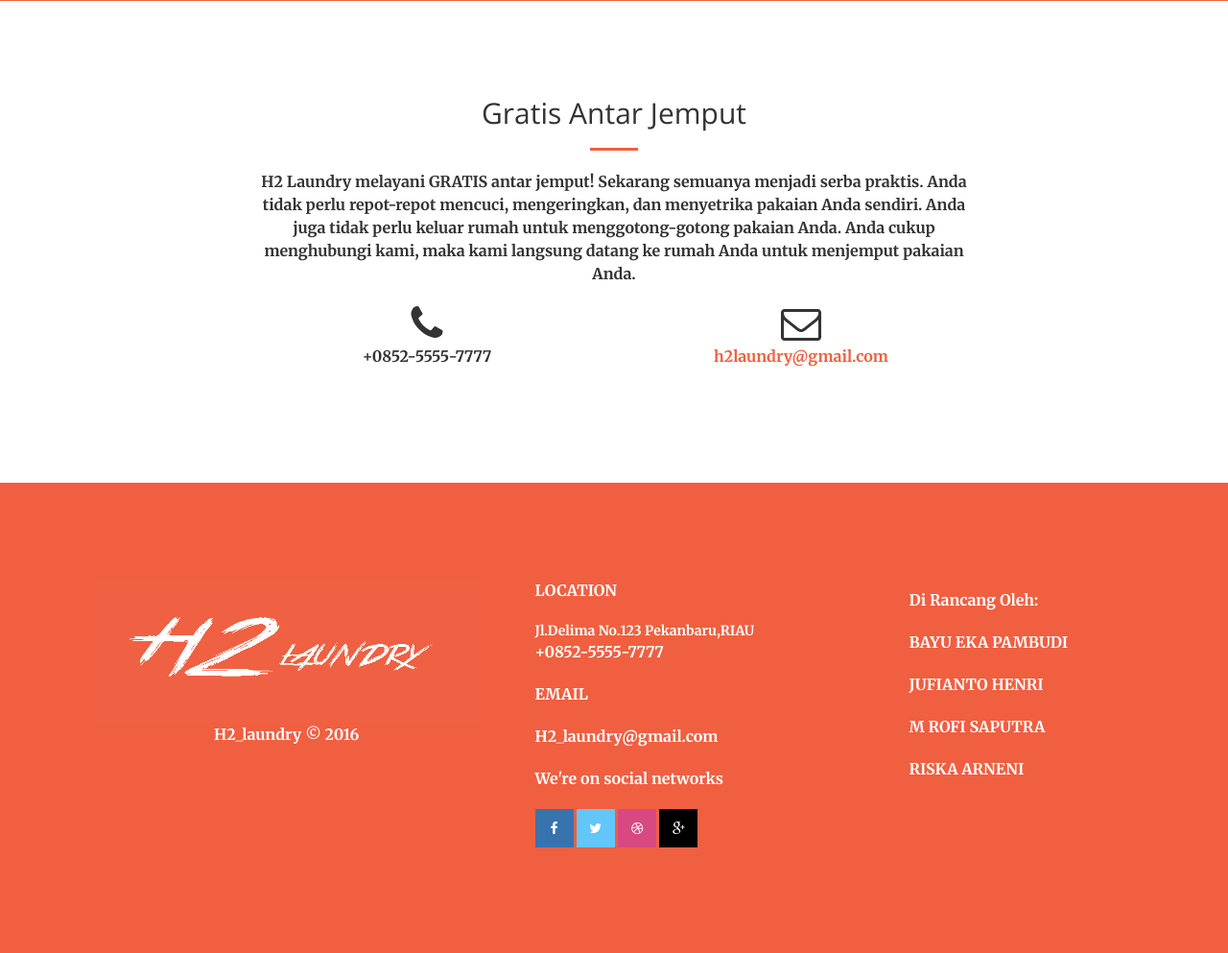
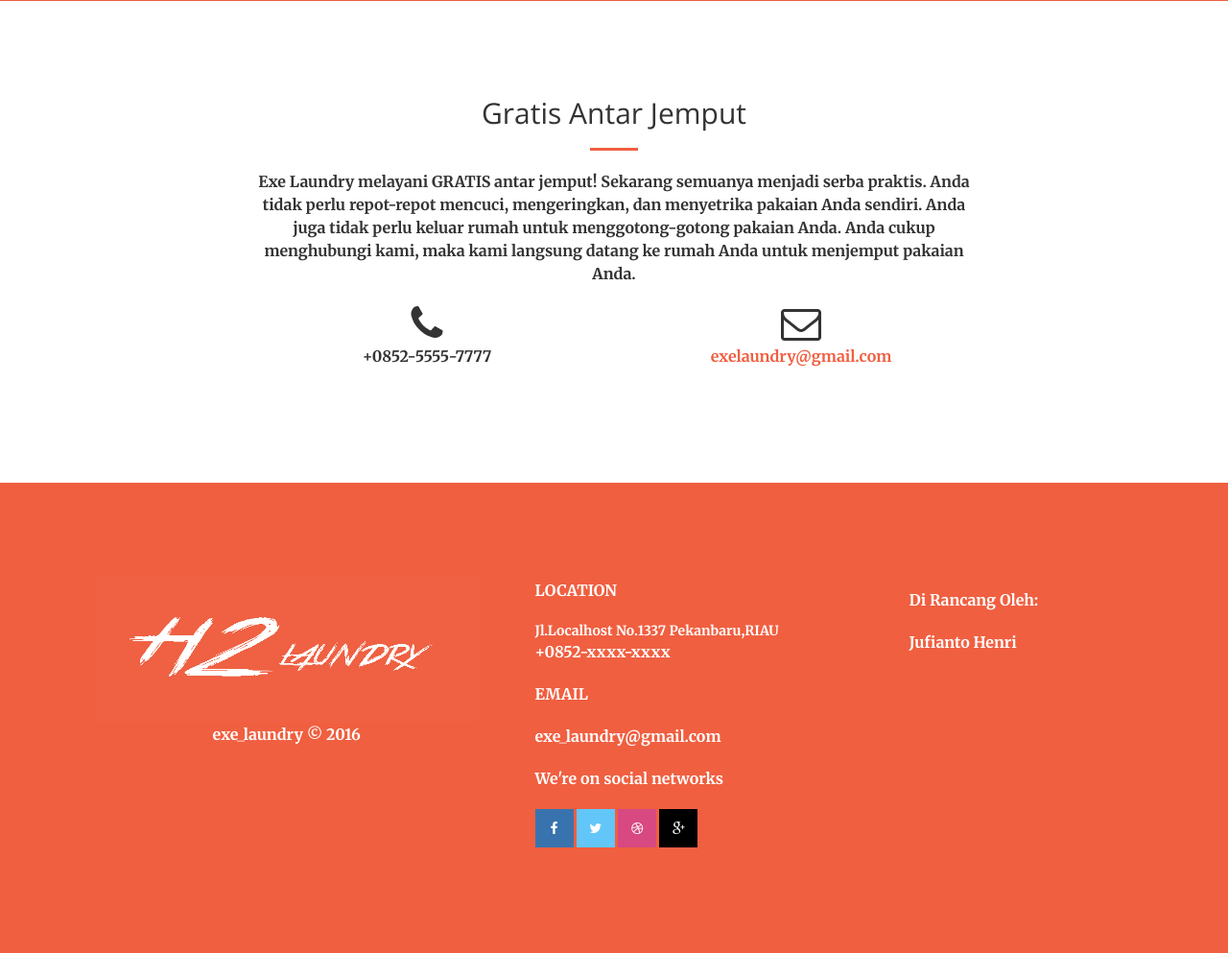
Before and after one commit to jufianto/h2laundry, a PHP site: page / in a window 1280 px wide. Shown: the part 2743-3736 px from the top of the page at 96% size. Run offline with PHP 8.4, Linux system fonts and the light colour scheme; some libraries are stand-ins or nearby versions.

Commit message:
perubahan untuk tampil produk contoh

```diff
--- a/index.php
+++ b/index.php
@@ -9,7 +9,7 @@
     <meta name="description" content="">
     <meta name="author" content="">
 
-    <title>H2 Laundry</title>
+    <title>Exe Laundry</title>
 
     <!-- Bootstrap Core CSS -->
     <link href="css/bootstrap.min.css" rel="stylesheet">
@@ -58,7 +58,7 @@
                 <button type="button" class="navbar-toggle collapsed" data-toggle="collapse" data-target="#bs-example-navbar-collapse-1">
                     <span class="sr-only">Toggle navigation</span> Menu <i class="fa fa-bars"></i>
                 </button>
-                <a class="navbar-brand page-scroll" href="#page-top">H2 Laundry</a>
+                <a class="navbar-brand page-scroll" href="#page-top">Exe Laundry</a>
             </div>
 
             <!-- Collect the nav links, forms, and other content for toggling -->
@@ -86,7 +86,7 @@
             <div class="header-content-inner">
                 <h1 id="homeHeading">Laundry Made Easy</h1>
                 <hr>
-                <p><b  class="text-default" >Jasa H2 laundry sudah melayani ratusan pelanggan dari seluruh Pekanbaru. Bergabunglah dan nikmatilah pengalaman eksklusif bersama H2 Laundry.<b ></p>
+                <p><b  class="text-default" >Jasa Exe laundry sudah melayani ratusan pelanggan dari seluruh Pekanbaru. Bergabunglah dan nikmatilah pengalaman eksklusif bersama Exe Laundry.<b ></p>
                 <a href="register.php" class="btn btn-primary btn-xl page-scroll sr-button">Daftar Sekarang</a>
             </div>
         </div>
@@ -111,7 +111,7 @@
         <div class="container">
             <div class="row">
                 <div class="col-lg-12 text-center">
-                    <h2 class="section-heading">How H2 Works</h2>
+                    <h2 class="section-heading">How Exe Works</h2>
                     <hr class="primary">
                 </div>
             </div>
@@ -260,7 +260,7 @@
                 <div class="col-lg-8 col-lg-offset-2 text-center">
                     <h2 class="section-heading">Gratis Antar Jemput</h2>
                     <hr class="primary">
-                    <p>H2 Laundry melayani GRATIS antar jemput! Sekarang semuanya menjadi serba praktis. Anda tidak perlu repot-repot mencuci, mengeringkan, dan menyetrika pakaian Anda sendiri. Anda juga tidak perlu keluar rumah untuk menggotong-gotong pakaian Anda. Anda cukup menghubungi kami, maka kami langsung datang ke rumah Anda untuk menjemput pakaian Anda.</p>
+                    <p>Exe Laundry melayani GRATIS antar jemput! Sekarang semuanya menjadi serba praktis. Anda tidak perlu repot-repot mencuci, mengeringkan, dan menyetrika pakaian Anda sendiri. Anda juga tidak perlu keluar rumah untuk menggotong-gotong pakaian Anda. Anda cukup menghubungi kami, maka kami langsung datang ke rumah Anda untuk menjemput pakaian Anda.</p>
 
 				</div>
 
@@ -270,7 +270,7 @@
                 </div>
                 <div class="col-lg-4 text-center">
                     <i class="fa fa-envelope-o fa-3x sr-contact"></i>
-                    <p><a href="mailto:your-email@your-domain.com">h2laundry@gmail.com</a></p>
+                    <p><a href="mailto:your-email@your-domain.com">exelaundry@gmail.com</a></p>
                 </div>
             </div>
         </div>
@@ -280,16 +280,16 @@
             <div class="row">
                 <div class="col-lg-5 col-sm-6 text-center">
                     <img src="img/ft-logo.jpg" height="150" width="400">
-					<p>H2_laundry © 2016</p>
+					<p>exe_laundry © 2016</p>
 
                 </div>
 				<div class="col-lg-4 col-sm-6 ">
 					<p><b>LOCATION</b></p>
-					<b>Jl.Delima No.123</b>
+					<b>Jl.Localhost No.1337</b>
 					<b>Pekanbaru,RIAU</b>
-					<p>+0852-5555-7777</p>
+					<p>+0852-xxxx-xxxx</p>
 					<p><b>EMAIL</b></p>
-					<p>H2_laundry@gmail.com</p>
+					<p>exe_laundry@gmail.com</p>
 					<p><b>We're on social networks</b></p>
 					<ul class="company-social">
                             <li class="social-facebook"><a href="#" target="_blank"><i class="fa fa-facebook"></i></a></li>
@@ -301,10 +301,7 @@
 				<div class="col-lg-3 col-sm-6 ">
                     <h2 class="section-heading"> </h2>
 					<p><b>Di Rancang Oleh:</b></p>
-					<p>BAYU EKA PAMBUDI</p>
-					<p>JUFIANTO HENRI</p>
-					<p>M ROFI SAPUTRA</p>
-					<p>RISKA ARNENI</p>
+                    <p>Jufianto Henri</p>
                 </div>
             </div>
         </div>
```
